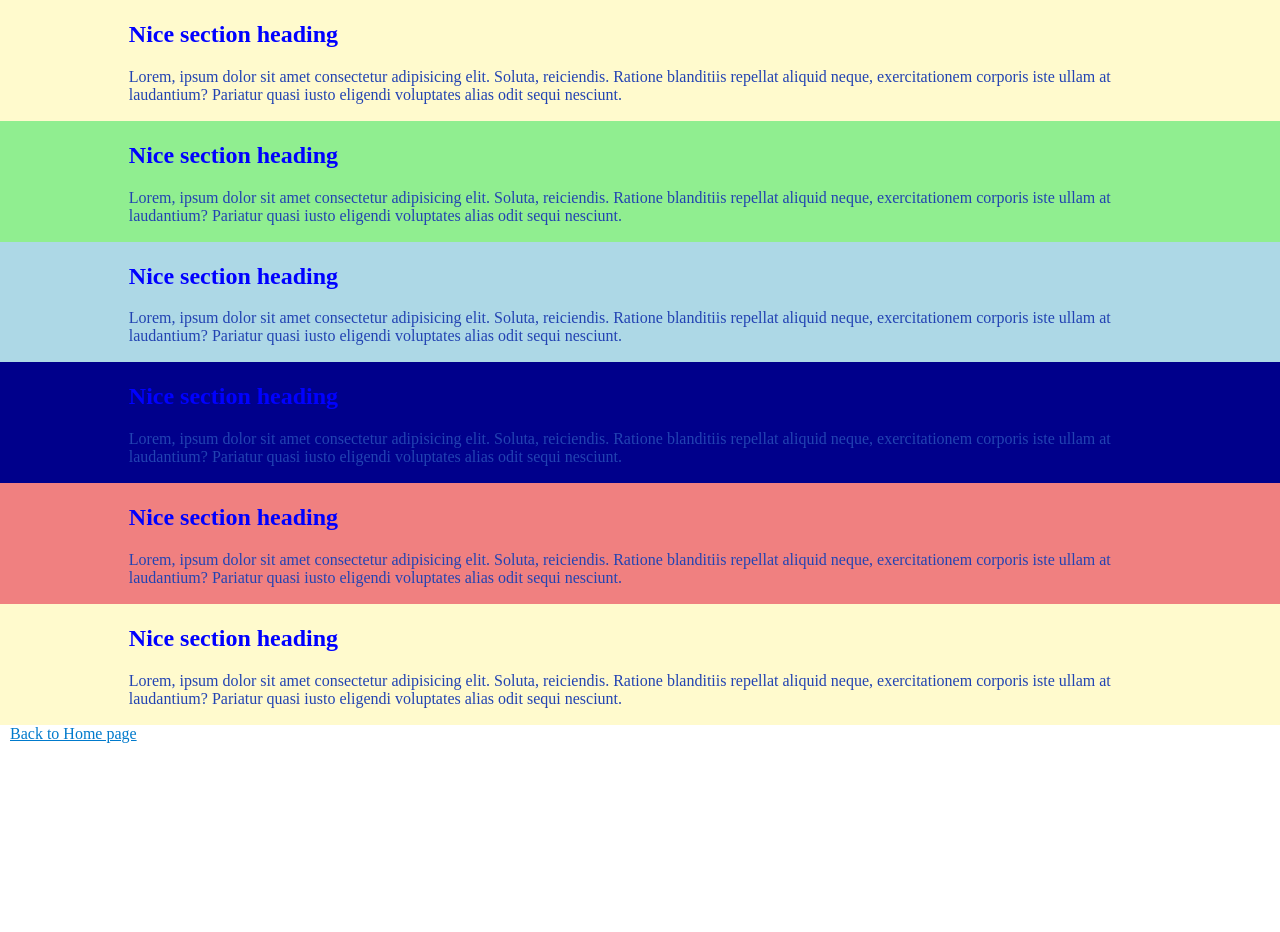
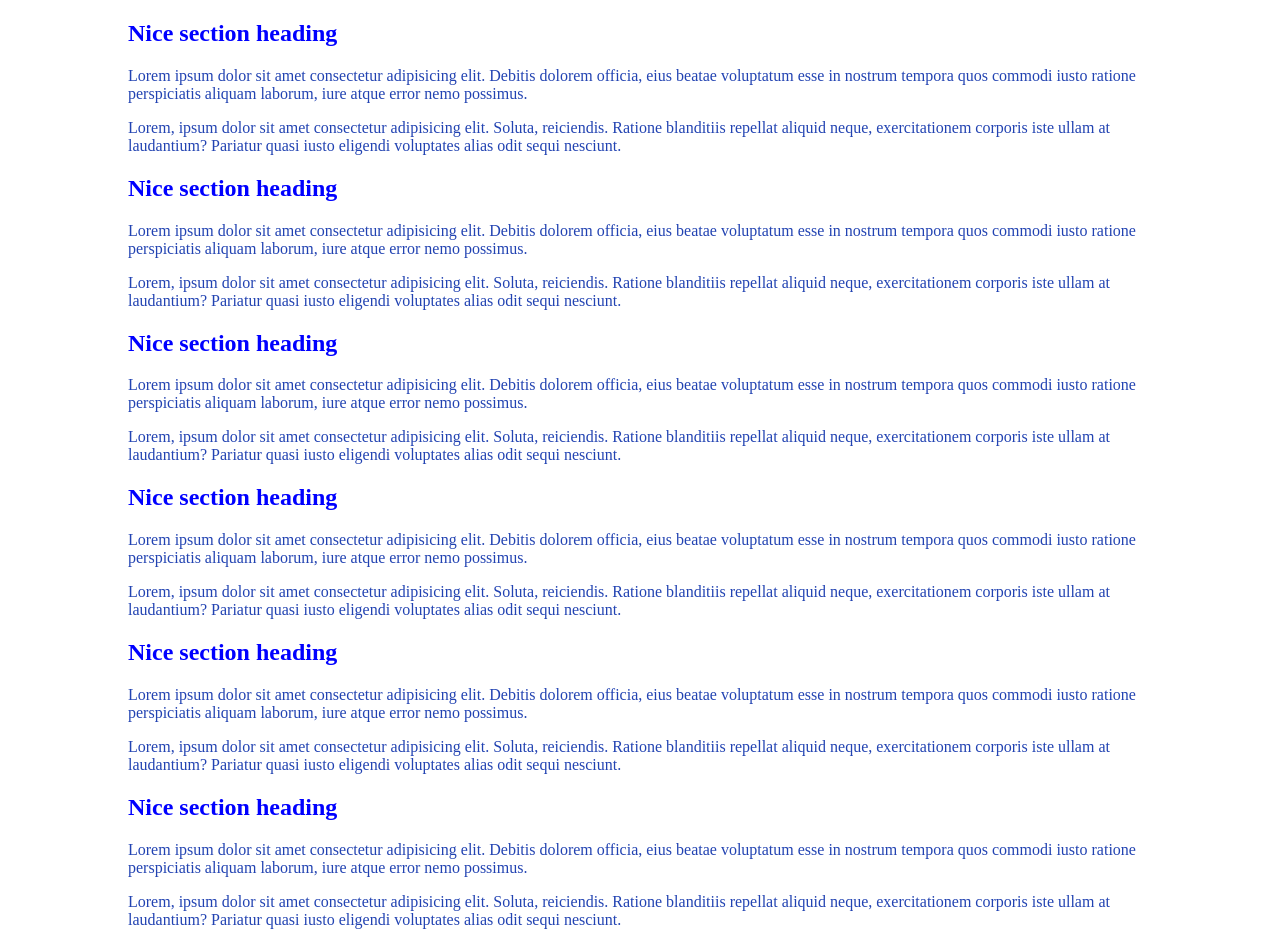
Before and after one commit to waleedjutt123/Waleed_CA1, a plain HTML site: page exercises/page-3.html in a window 1280 px wide. Shown: the top 932 px of the page. Before the commit the page ends 800 px from the top, so only its background shows below. Drawn offline with Linux system fonts and the light colour scheme.

Commit message:
Add files via upload

```diff
--- /dev/null
+++ b/exercises/assets/css/style-1.css
@@ -0,0 +1,27 @@
+/* global.css: Basic styles for the entire site */
+body {
+  font-family: Arial, sans-serif;
+  margin: 0;
+  padding: 20px;
+  background-color: #f8ecde;
+}
+h1 {
+  color: brown;
+  text-align: center;
+}
+h2,
+h3,
+a {
+  color: brown;
+}
+.container p {
+  margin: 0 10px;
+}
+
+@media only screen and (min-width: 200px) and (max-width: 1700px) {
+  .container {
+    width: 80%;
+    margin: 0 auto;
+    background-color: #faebd7;
+  }
+}
--- a/exercises4/exercises/assets/css/style-3.css
+++ b/exercises/assets/css/style-2.css
@@ -1,23 +1,25 @@
 /* global.css: Basic styles for the entire site */
 body {
   margin: 0;
-  padding-left: 5px;
-  background-color: lightblue;
+  padding: 5px;
+  background-color: #800080;
 }
-
-h2 {
+h1 {
+  text-align: center;
+  text-transform: capitalize;
+  color: white;
+}
+h2,
+h3 {
   font-family: "Times New Roman", Times, serif;
-  margin-top: 0%;
-  margin-bottom: 0%;
-  font-weight: bold;
-  color: blue;
+  text-transform: capitalize;
+  color: white;
 }
-p {
-  color: #2243b2;
+.container p {
+  color: white;
 }
 a {
-  margin: 0 10px;
-  color: #007acc;
+  color: white;
 }
 @media only screen and (min-width: 200px) and (max-width: 1700px) {
   .container {
--- a/exercises/page-3.html
+++ b/exercises/page-3.html
@@ -7,10 +7,15 @@
     <link rel="stylesheet" href="assets/css/style-3.css" />
   </head>
   <body>
-    <section class="section-1">
-      <div class="container">
+    <div class="container">
+      <div class="section">
         <h2>Nice section heading</h2>
-
+        <p>
+          Lorem ipsum dolor sit amet consectetur adipisicing elit. Debitis
+          dolorem officia, eius beatae voluptatum esse in nostrum tempora quos
+          commodi iusto ratione perspiciatis aliquam laborum, iure atque error
+          nemo possimus.
+        </p>
         <p>
           Lorem, ipsum dolor sit amet consectetur adipisicing elit. Soluta,
           reiciendis. Ratione blanditiis repellat aliquid neque, exercitationem
@@ -18,12 +23,15 @@
           voluptates alias odit sequi nesciunt.
         </p>
       </div>
-    </section>
 
-    <section class="section-2">
-      <div class="container">
+      <div class="section">
         <h2>Nice section heading</h2>
-
+        <p>
+          Lorem ipsum dolor sit amet consectetur adipisicing elit. Debitis
+          dolorem officia, eius beatae voluptatum esse in nostrum tempora quos
+          commodi iusto ratione perspiciatis aliquam laborum, iure atque error
+          nemo possimus.
+        </p>
         <p>
           Lorem, ipsum dolor sit amet consectetur adipisicing elit. Soluta,
           reiciendis. Ratione blanditiis repellat aliquid neque, exercitationem
@@ -31,12 +39,15 @@
           voluptates alias odit sequi nesciunt.
         </p>
       </div>
-    </section>
 
-    <section class="section-3">
-      <div class="container">
+      <div class="section">
         <h2>Nice section heading</h2>
-
+        <p>
+          Lorem ipsum dolor sit amet consectetur adipisicing elit. Debitis
+          dolorem officia, eius beatae voluptatum esse in nostrum tempora quos
+          commodi iusto ratione perspiciatis aliquam laborum, iure atque error
+          nemo possimus.
+        </p>
         <p>
           Lorem, ipsum dolor sit amet consectetur adipisicing elit. Soluta,
           reiciendis. Ratione blanditiis repellat aliquid neque, exercitationem
@@ -44,12 +55,15 @@
           voluptates alias odit sequi nesciunt.
         </p>
       </div>
-    </section>
 
-    <section class="section-4">
-      <div class="container">
+      <div class="section">
         <h2>Nice section heading</h2>
-
+        <p>
+          Lorem ipsum dolor sit amet consectetur adipisicing elit. Debitis
+          dolorem officia, eius beatae voluptatum esse in nostrum tempora quos
+          commodi iusto ratione perspiciatis aliquam laborum, iure atque error
+          nemo possimus.
+        </p>
         <p>
           Lorem, ipsum dolor sit amet consectetur adipisicing elit. Soluta,
           reiciendis. Ratione blanditiis repellat aliquid neque, exercitationem
@@ -57,12 +71,15 @@
           voluptates alias odit sequi nesciunt.
         </p>
       </div>
-    </section>
 
-    <section class="section-5">
-      <div class="container">
+      <div class="section">
         <h2>Nice section heading</h2>
-
+        <p>
+          Lorem ipsum dolor sit amet consectetur adipisicing elit. Debitis
+          dolorem officia, eius beatae voluptatum esse in nostrum tempora quos
+          commodi iusto ratione perspiciatis aliquam laborum, iure atque error
+          nemo possimus.
+        </p>
         <p>
           Lorem, ipsum dolor sit amet consectetur adipisicing elit. Soluta,
           reiciendis. Ratione blanditiis repellat aliquid neque, exercitationem
@@ -70,12 +87,15 @@
           voluptates alias odit sequi nesciunt.
         </p>
       </div>
-    </section>
 
-    <section class="section-1">
-      <div class="container">
+      <div class="section">
         <h2>Nice section heading</h2>
-
+        <p>
+          Lorem ipsum dolor sit amet consectetur adipisicing elit. Debitis
+          dolorem officia, eius beatae voluptatum esse in nostrum tempora quos
+          commodi iusto ratione perspiciatis aliquam laborum, iure atque error
+          nemo possimus.
+        </p>
         <p>
           Lorem, ipsum dolor sit amet consectetur adipisicing elit. Soluta,
           reiciendis. Ratione blanditiis repellat aliquid neque, exercitationem
@@ -83,8 +103,8 @@
           voluptates alias odit sequi nesciunt.
         </p>
       </div>
-    </section>
 
-    <a href="../index.html">Back to Home page</a>
+      <a href="../index.html">Back to Home page</a>
+    </div>
   </body>
 </html>
```
Also changed, not shown: exercises/page-1.html (added, +68 -0 lines), exercises/page-2.html (added, +54 -0 lines).
